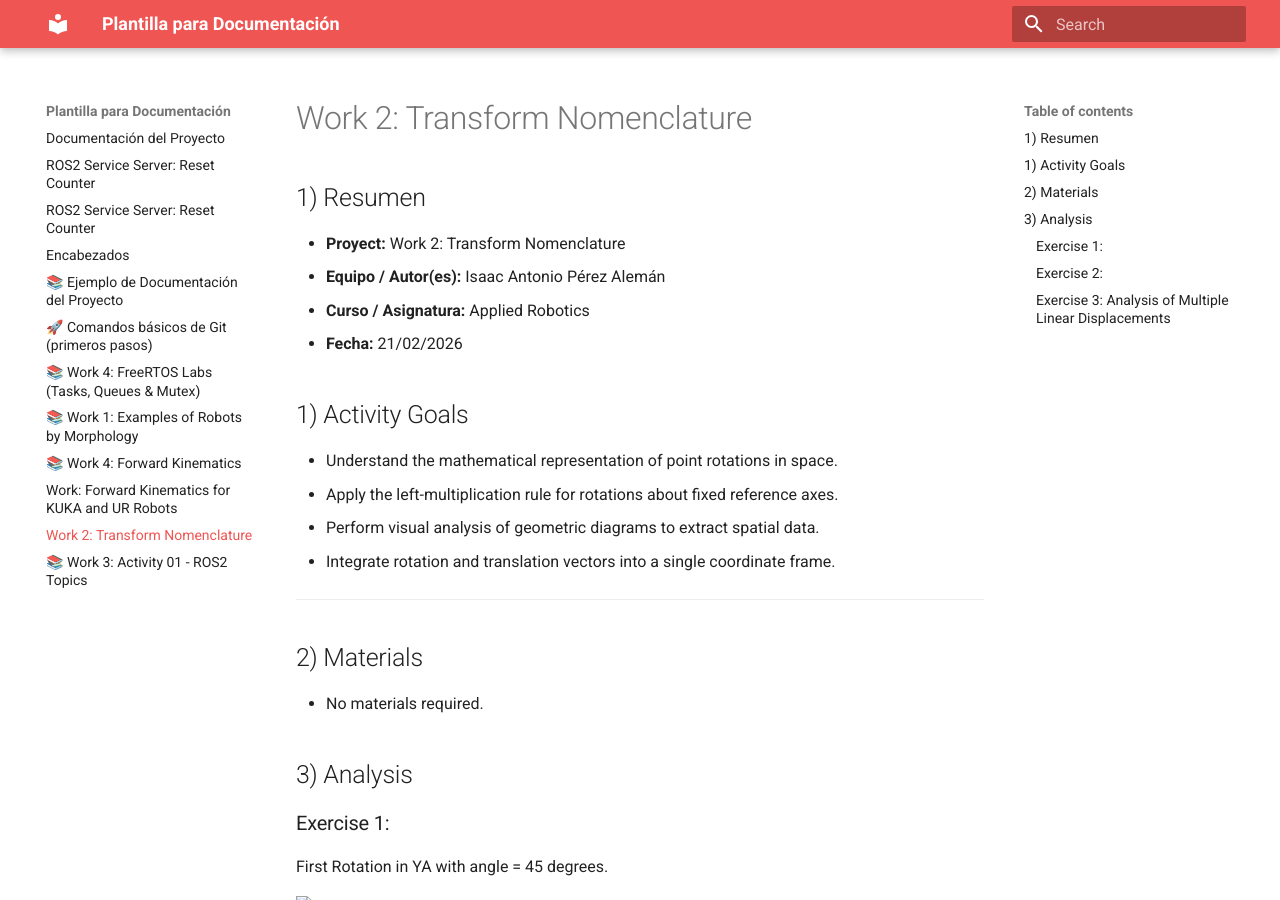
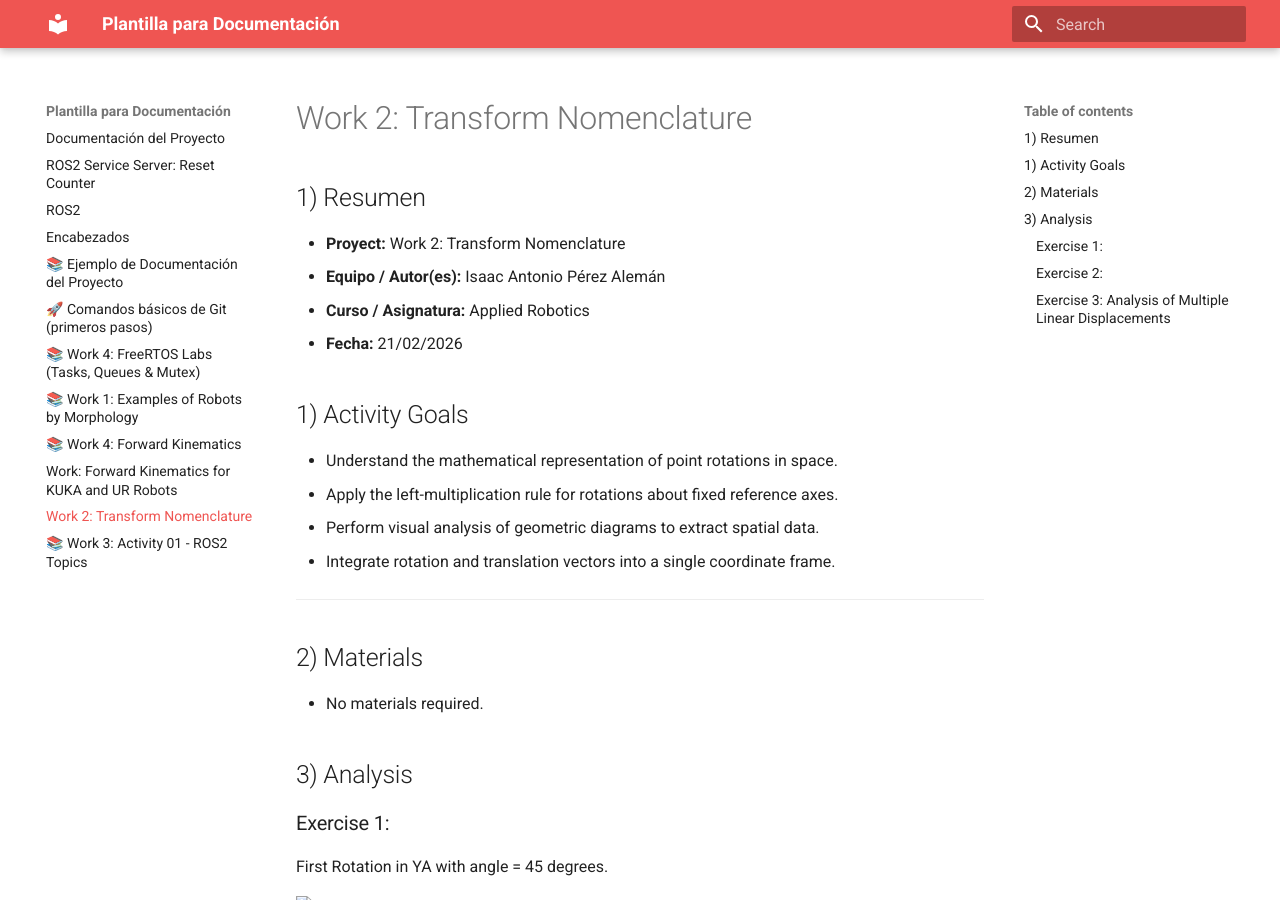
Before and after one commit to Isaacan123/Robotica, an MkDocs documentation site: the page built from docs/work02.md, in a window 1280 px wide and 900 px high. Built offline with MkDocs 1.6.1 and Material for MkDocs 9.7.7, drawn with Linux system fonts in a browser that asks for light colours.

Commit message:
Update Work_ROS_BASICS_CAPSTONE.md

```diff
--- a/docs/Work_ROS_BASICS_CAPSTONE.md
+++ b/docs/Work_ROS_BASICS_CAPSTONE.md
@@ -1,5 +1,5 @@
-#  ROS2 Service Server: Reset Counter
-#  Lab 01 – ROS2 Service Server Implementation
+#  ROS2
+#  Work ROS BASICS CAPSTONE
 
 
 - **Proyecto:** Work Ros Basics Capstone
```
